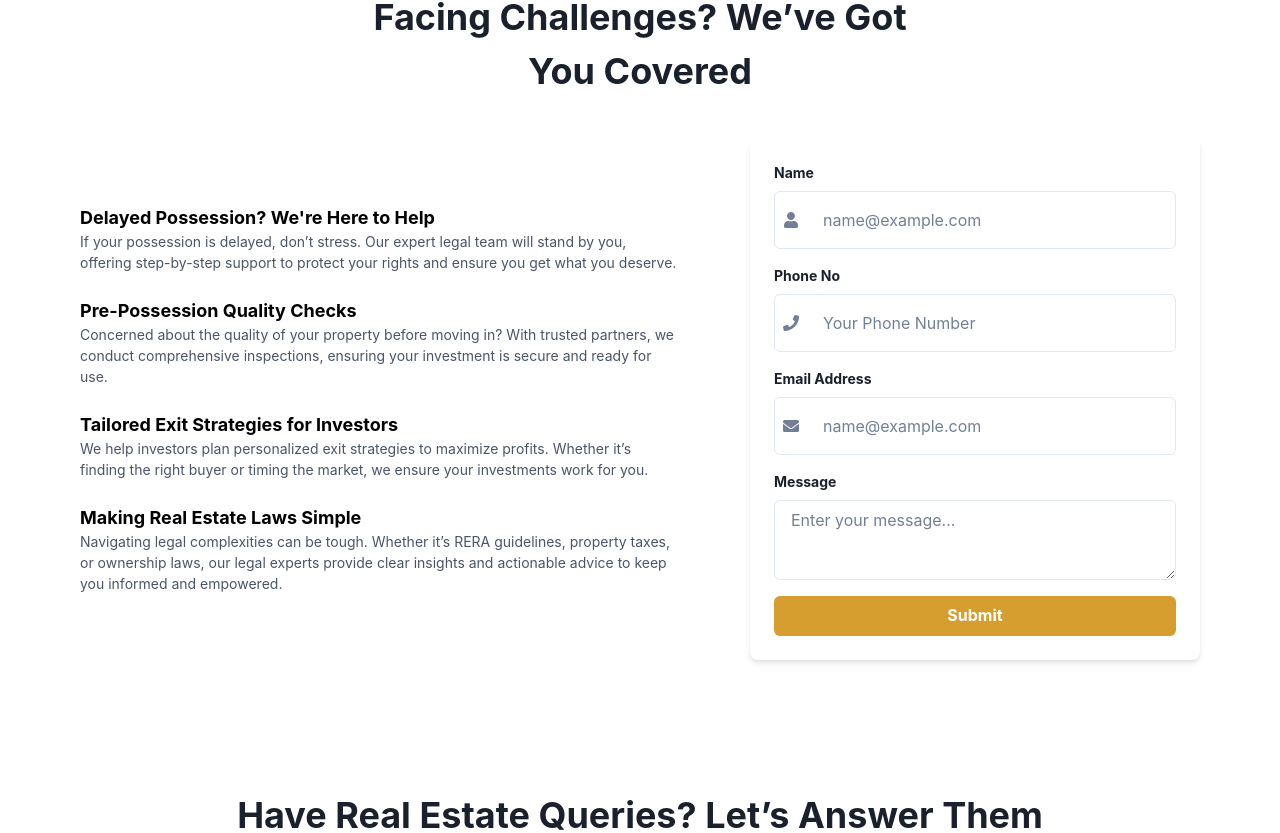
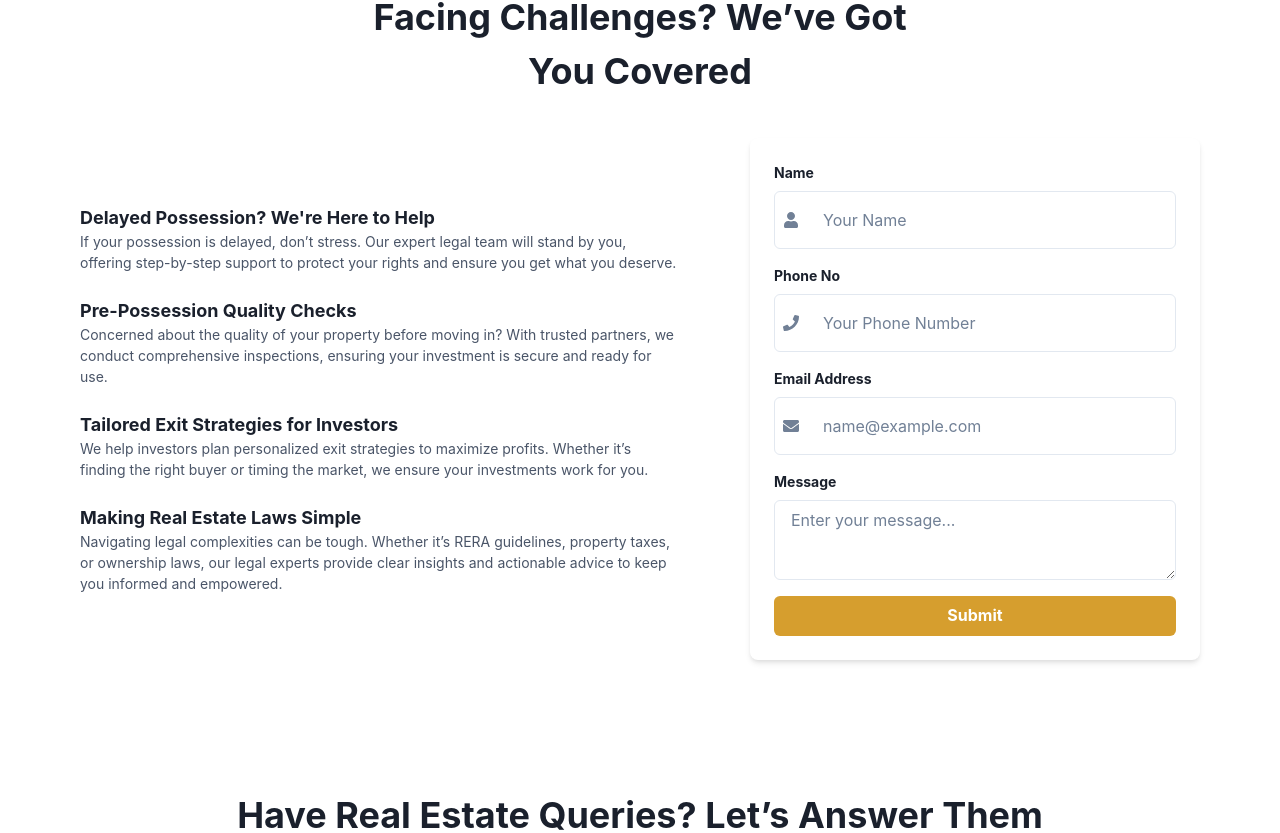
Before and after one commit to Ahsan-26/estate-frontend, a React (Create React App) app: page /contact in a window 1280 px wide. Shown: the part 671-1504 px from the top of the page. Built offline with nearby package versions, Linux system fonts and the light colour scheme.

Commit message:
one-api-added

```diff
--- a/src/components/Contact/ContactSupport.js
+++ b/src/components/Contact/ContactSupport.js
@@ -1,8 +1,83 @@
-import React from "react";
-import { Box, Text, VStack, HStack, Input, Textarea, Button, FormControl, FormLabel, Flex, Icon } from "@chakra-ui/react";
+import React, { useState } from "react";
+import {
+  Box, Text, VStack, HStack, Input, Textarea, Button,
+  FormControl, FormLabel, Flex, Icon, useToast
+} from "@chakra-ui/react";
 import { FaUser, FaEnvelope, FaPhone } from "react-icons/fa";
 
 const ContactSupport = () => {
+  // State to store form values
+  const [formData, setFormData] = useState({
+    name: "",
+    phone: "",
+    email: "",
+    message: ""
+  });
+
+  const [loading, setLoading] = useState(false);
+  const toast = useToast(); // Notification
+
+  // Handle input change
+  const handleChange = (e) => {
+    setFormData({ ...formData, [e.target.name]: e.target.value });
+  };
+
+  // Form submission handler
+  const handleSubmit = async (e) => {
+    e.preventDefault();
+
+    // Basic validation
+    if (!formData.name || !formData.phone || !formData.email || !formData.message) {
+      toast({
+        title: "All fields are required.",
+        status: "warning",
+        duration: 3000,
+        isClosable: true,
+      });
+      return;
+    }
+
+    setLoading(true);
+
+    try {
+      const response = await fetch("http://127.0.0.1:8000/inquiries/submit/", {
+        method: "POST",
+        headers: { "Content-Type": "application/json" },
+        body: JSON.stringify(formData),
+      });
+
+      const result = await response.json();
+      if (response.ok) {
+        toast({
+          title: "Success!",
+          description: "Your inquiry has been submitted.",
+          status: "success",
+          duration: 3000,
+          isClosable: true,
+        });
+        setFormData({ name: "", phone: "", email: "", message: "" }); // Clear form
+      } else {
+        toast({
+          title: "Error",
+          description: result.error,
+          status: "error",
+          duration: 3000,
+          isClosable: true,
+        });
+      }
+    } catch (error) {
+      toast({
+        title: "Network Error",
+        description: "Please try again later.",
+        status: "error",
+        duration: 3000,
+        isClosable: true,
+      });
+    }
+
+    setLoading(false);
+  };
+
   return (
     <Box as="section" py={{ base: 10, md: 16 }} px={{ base: 5, md: 20 }}>
       {/* Section Title */}
@@ -21,9 +96,7 @@ const ContactSupport = () => {
         {/* Left Side - Support Information */}
         <VStack align="start" spacing={6} maxW="600px">
           <Box>
-            <Text fontSize="lg" fontWeight="bold" color="black">
-              Delayed Possession? We're Here to Help
-            </Text>
+            <Text fontSize="lg" fontWeight="bold">Delayed Possession? We're Here to Help</Text>
             <Text fontSize="sm" color="gray.600">
               If your possession is delayed, don’t stress. Our expert legal team will stand by you, offering
               step-by-step support to protect your rights and ensure you get what you deserve.
@@ -31,9 +104,7 @@ const ContactSupport = () => {
           </Box>
 
           <Box>
-            <Text fontSize="lg" fontWeight="bold" color="black">
-              Pre-Possession Quality Checks
-            </Text>
+            <Text fontSize="lg" fontWeight="bold">Pre-Possession Quality Checks</Text>
             <Text fontSize="sm" color="gray.600">
               Concerned about the quality of your property before moving in? With trusted partners, we
               conduct comprehensive inspections, ensuring your investment is secure and ready for use.
@@ -41,9 +112,7 @@ const ContactSupport = () => {
           </Box>
 
           <Box>
-            <Text fontSize="lg" fontWeight="bold" color="black">
-              Tailored Exit Strategies for Investors
-            </Text>
+            <Text fontSize="lg" fontWeight="bold">Tailored Exit Strategies for Investors</Text>
             <Text fontSize="sm" color="gray.600">
               We help investors plan personalized exit strategies to maximize profits. Whether it’s finding
               the right buyer or timing the market, we ensure your investments work for you.
@@ -51,9 +120,7 @@ const ContactSupport = () => {
           </Box>
 
           <Box>
-            <Text fontSize="lg" fontWeight="bold" color="black">
-              Making Real Estate Laws Simple
-            </Text>
+            <Text fontSize="lg" fontWeight="bold">Making Real Estate Laws Simple</Text>
             <Text fontSize="sm" color="gray.600">
               Navigating legal complexities can be tough. Whether it’s RERA guidelines, property taxes, or
               ownership laws, our legal experts provide clear insights and actionable advice to keep you
@@ -63,21 +130,22 @@ const ContactSupport = () => {
         </VStack>
 
         {/* Right Side - Contact Form */}
-        <Box
-          bg="white"
-          p={6}
-          borderRadius="lg"
-          boxShadow="md"
-          maxW="450px"
-          width="100%"
-        >
+        <Box bg="white" p={6} borderRadius="lg" boxShadow="md" maxW="450px" width="100%">
+          <form onSubmit={handleSubmit}>
             <VStack spacing={4} align="stretch">
               {/* Name Field */}
               <FormControl>
                 <FormLabel fontSize="sm" fontWeight="bold">Name</FormLabel>
                 <HStack border="1px solid #E2E8F0" borderRadius="md" p={2}>
                   <Icon as={FaUser} color="gray.500" />
-                <Input placeholder="name@example.com" border="none" _focus={{ outline: "none" }} />
+                  <Input
+                    name="name"
+                    placeholder="Your Name"
+                    border="none"
+                    _focus={{ outline: "none" }}
+                    value={formData.name}
+                    onChange={handleChange}
+                  />
                 </HStack>
               </FormControl>
 
@@ -86,7 +154,15 @@ const ContactSupport = () => {
                 <FormLabel fontSize="sm" fontWeight="bold">Phone No</FormLabel>
                 <HStack border="1px solid #E2E8F0" borderRadius="md" p={2}>
                   <Icon as={FaPhone} color="gray.500" />
-                <Input placeholder="Your Phone Number" type="tel" border="none" _focus={{ outline: "none" }} />
+                  <Input
+                    name="phone"
+                    placeholder="Your Phone Number"
+                    type="tel"
+                    border="none"
+                    _focus={{ outline: "none" }}
+                    value={formData.phone}
+                    onChange={handleChange}
+                  />
                 </HStack>
               </FormControl>
 
@@ -95,27 +171,45 @@ const ContactSupport = () => {
                 <FormLabel fontSize="sm" fontWeight="bold">Email Address</FormLabel>
                 <HStack border="1px solid #E2E8F0" borderRadius="md" p={2}>
                   <Icon as={FaEnvelope} color="gray.500" />
-                <Input placeholder="name@example.com" type="email" border="none" _focus={{ outline: "none" }} />
+                  <Input
+                    name="email"
+                    placeholder="name@example.com"
+                    type="email"
+                    border="none"
+                    _focus={{ outline: "none" }}
+                    value={formData.email}
+                    onChange={handleChange}
+                  />
                 </HStack>
               </FormControl>
 
               {/* Message Field */}
               <FormControl>
                 <FormLabel fontSize="sm" fontWeight="bold">Message</FormLabel>
-              <Textarea placeholder="Enter your message..." border="1px solid #E2E8F0" borderRadius="md" />
+                <Textarea
+                  name="message"
+                  placeholder="Enter your message..."
+                  border="1px solid #E2E8F0"
+                  borderRadius="md"
+                  value={formData.message}
+                  onChange={handleChange}
+                />
               </FormControl>
 
               {/* Submit Button */}
               <Button
+                type="submit"
                 bg="yellow.500"
                 color="white"
                 fontWeight="bold"
                 _hover={{ bg: "yellow.600" }}
                 width="full"
+                isLoading={loading}
               >
                 Submit
               </Button>
             </VStack>
+          </form>
         </Box>
       </Flex>
     </Box>
```
Lines whose indentation alone changed are shown as unchanged.
